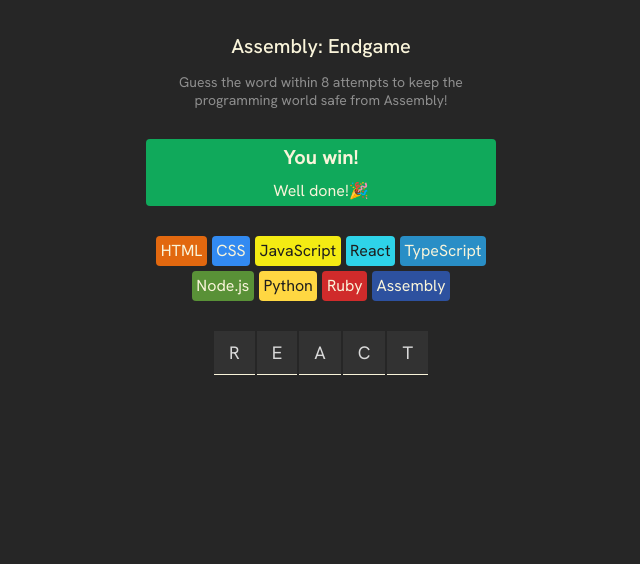
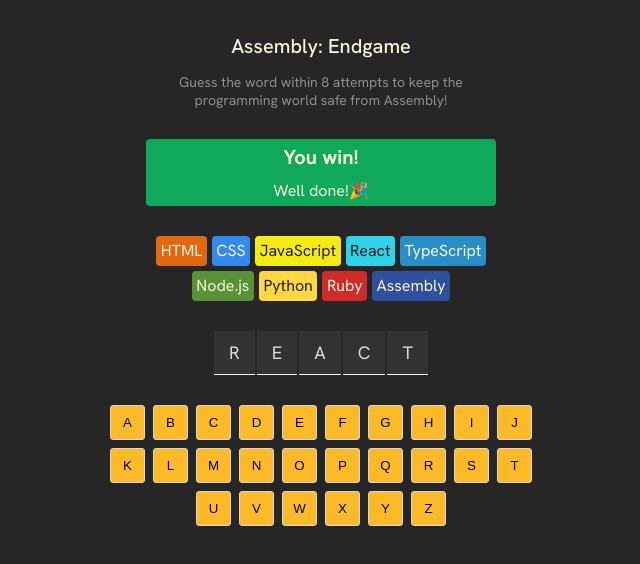
Before and after one commit to Kennedysenyo/Assembly-Endgame, a React (Vite) app: page / in a window 1280 px wide. Shown: the top 564 px of the page, without its empty margins (319-959 px from the left). Built offline with nearby package versions, Linux system fonts and the light colour scheme.

Commit message:
Add keyboard component

```diff
--- a/src/assets/styles/styles.css
+++ b/src/assets/styles/styles.css
@@ -29,14 +29,21 @@ header > p {
   margin: 0 auto;
 }
 
+section {
+  margin-block: 30px;
+  max-width: 350px;
+  display: flex;
+  margin-left: auto;
+  margin-right: auto;
+}
+
 section.game-status {
   background-color: #10A95B;
-  display: flex;
   flex-direction: column;
   align-items: center;
   color: #F9F4DA;
   border-radius: 4px;
-  margin-block: 30px;
+
 }
 
 section.game-status > h2 {
@@ -49,12 +56,11 @@ section.game-status > p {
 }
 
 section.language-chips {
-  display: flex;
   flex-wrap: wrap;
   justify-content: center;
   max-width: 350px;
   gap: 5px;
-  margin-block: 30px;
+
 }
 
 section.language-chips > span {
@@ -63,7 +69,6 @@ section.language-chips > span {
 }
 
 section.word {
-  display: flex;
   flex-wrap: wrap;
   justify-content: center;
   gap: 2px;
@@ -76,3 +81,20 @@ section.word > span {
   border-bottom: 1px solid #F9f4DA;
   font-size: 1.125rem;
 }
+
+section.keyboard {
+  flex-wrap: wrap;
+  justify-content: center;
+  gap: 8px;
+  max-width: 450px;
+}
+
+section.keyboard > button {
+  width: 35px;
+  height: 35px;
+  background-color: #FCBA29;
+  text-transform: uppercase;
+  border: 1px solid #D7D7D7;
+  cursor: pointer;
+  border-radius: 3px;
+}
--- a/src/components/AssemblyEndgame.jsx
+++ b/src/components/AssemblyEndgame.jsx
@@ -2,10 +2,12 @@ import { useState } from "react"
 import { languages } from "../languages"
 import LanguageChip from "./LanguageChip"
 import LetterBox from "./LetterBox";
+import KeyboardKey from "./KeyboardKey";
 
 export default function AssemblyEndgame() {
 
   const [currentWord, setCurrentWord] = useState("react");
+  const alphabet = "abcdefghijklmnopqrstuvwxyz";
 
   const langChips = languages.map( lang =>
     <LanguageChip
@@ -14,15 +16,29 @@ export default function AssemblyEndgame() {
       color={lang.color}
       backgroundColor={lang.backgroundColor}
     />
+  );
+
+  const letterBox = currentWord.split("").map((letter, index) =>
+    <LetterBox
+      key={index+1}
+      letter={letter}
+    />
+  );
+
+  const keyboardElements = alphabet.split("").map( key =>
+    <KeyboardKey
+      key={key}
+      keyButton={key}
+    />
   )
-
-  const letterBox = currentWord.split("").map((letter, index) => <LetterBox key={index+1} letter={letter} />)
 
   return (
     <main>
       <header>
         <h1>Assembly: Endgame</h1>
-        <p>Guess the word within 8 attempts to keep the programming world safe from Assembly!</p>
+        <p>
+          Guess the word within 8 attempts to keep the programming world safe from Assembly!
+        </p>
       </header>
       <section className="game-status">
         <h2>You win!</h2>
@@ -34,6 +50,9 @@ export default function AssemblyEndgame() {
       <section className="word">
         {letterBox}
       </section>
+      <section className="keyboard">
+        {keyboardElements}
+      </section>
     </main>
   )
 }
--- /dev/null
+++ b/src/components/KeyboardKey.jsx
@@ -0,0 +1,7 @@
+
+
+export default function KeyboardKey(props) {
+  return(
+    <button>{props.keyButton}</button>
+  )
+}
```
